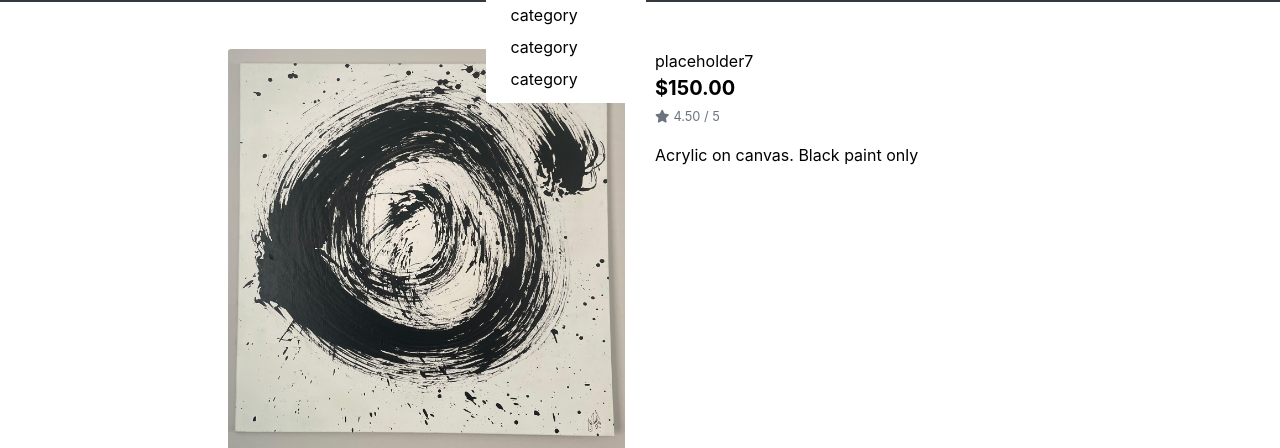
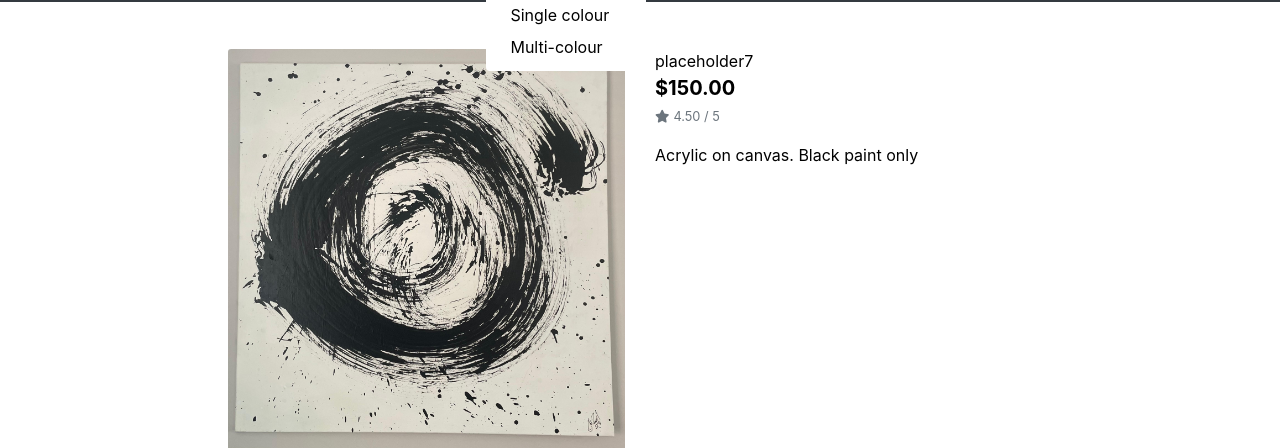
Before and after one commit to CassJBeckford/Glen_paints_MP4, a Django app: page /products/7 in a window 1280 px wide, after a click on "shop". Shown: the part 163-611 px from the top of the page. Run offline with Django 3.2, Linux system fonts and the light colour scheme; data comes from the database, SQL or seed files in the repository; some libraries are stand-ins or nearby versions; some web fonts are replaced.

Commit message:
Added category filtering

```diff
--- a/products/views.py
+++ b/products/views.py
@@ -1,7 +1,7 @@
 from django.shortcuts import render, get_object_or_404, redirect, reverse
 from django.contrib import messages
 from django.db.models import Q
-from .models import Product
+from .models import Product, Category
 
 # Create your views here.
 
@@ -11,8 +11,14 @@ def all_products(request):
 
     products = Product.objects.all()
     query = None
+    categories = None
 
     if request.GET:
+        if 'category' in request.GET:
+            categories = request.GET['category'].split(',')
+            products = products.filter(category__name__in=categories)
+            categories = Category.objects.filter(name__in=categories)
+
         if 'q' in request.GET:
             query = request.GET['q']
             if not query:
@@ -25,6 +31,7 @@ def all_products(request):
     context = {
         'products': products,
         'search_term': query,
+        'current_categories': categories,
     }
 
     return render(request, 'products/products.html', context)
--- a/templates/includes/main-nav.html
+++ b/templates/includes/main-nav.html
@@ -11,9 +11,8 @@
             </a>
             <div class="dropdown-menu border-0" aria-labelledby="products-links">
                 <a href="{% url 'products' %}" class="dropdown-item text-black">view all</a>
-                <a href="" class="dropdown-item text-black">category</a>
-                <a href="" class="dropdown-item text-black">category</a>
-                <a href="" class="dropdown-item text-black">category</a>
+                <a href="{% url 'products' %}?category=single colour" class="dropdown-item text-black">Single colour</a>
+                <a href="{% url 'products' %}?category=multi-colour" class="dropdown-item text-black">Multi-colour</a>
             </div>
         </li>
         <li class="nav-item">
```
